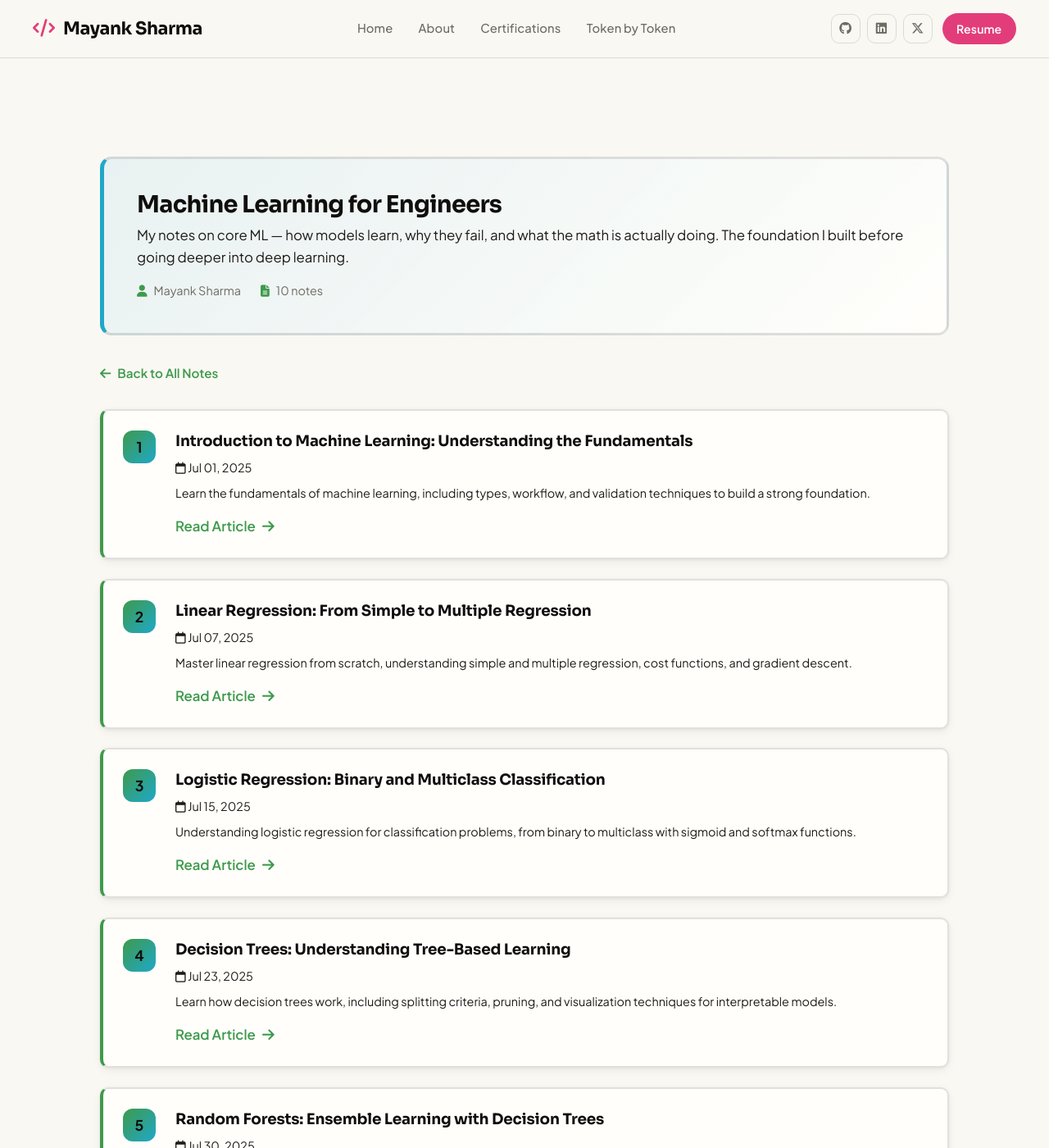
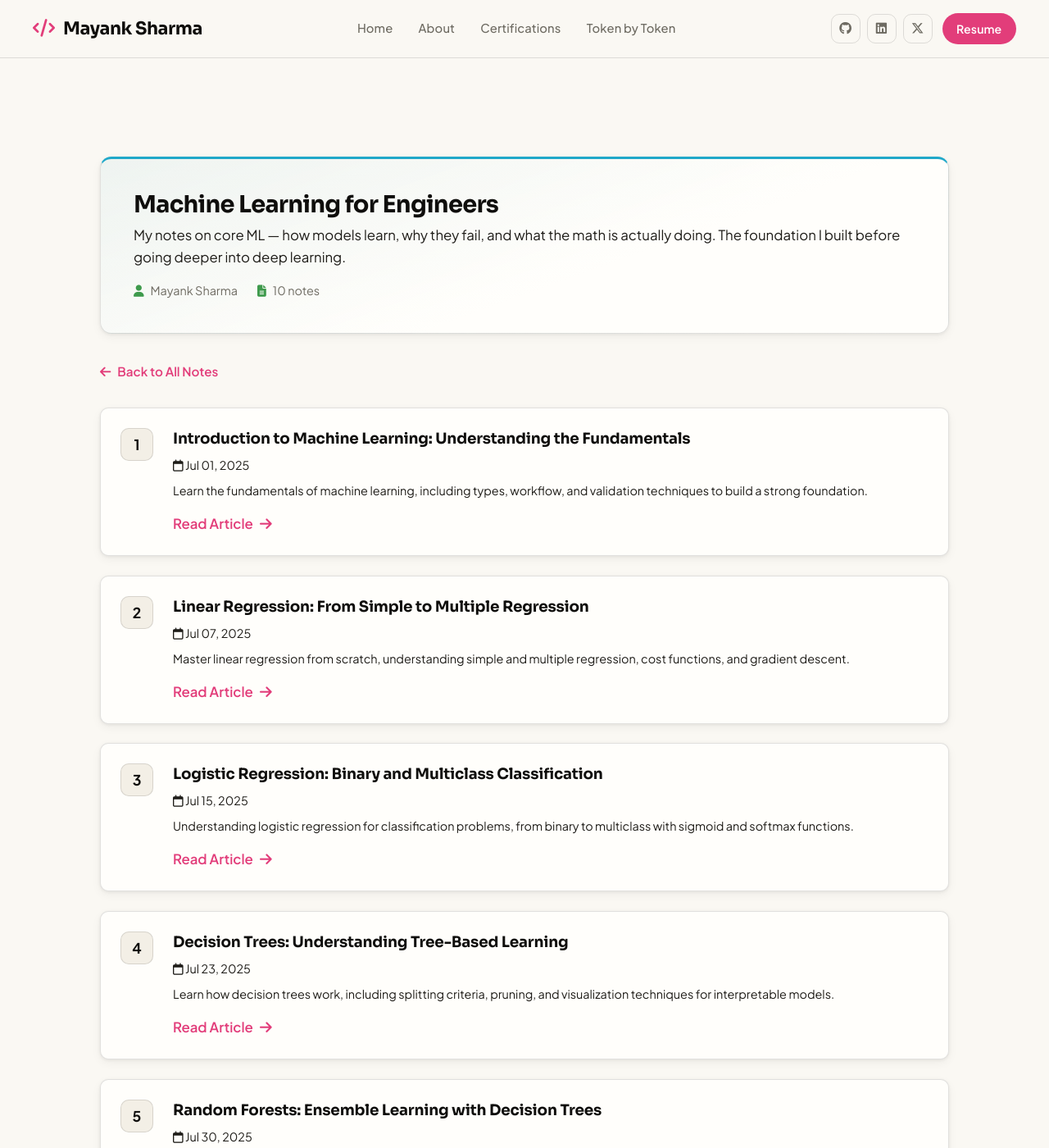
Before and after one commit to mayank1101/mayank1101.github.io, a Jekyll site: the page built from series/machine-learning/index.html, in a window 1280 px wide and 1400 px high. Shown: the whole window at 82% size. Built offline with Jekyll 4.4.1, drawn with Linux system fonts in a browser that asks for light colours.

Commit message:
cleaned css

```diff
--- a/_sass/_about.scss
+++ b/_sass/_about.scss
@@ -52,8 +52,8 @@
   }
 
   strong {
-    color: var(--accent-green);
-    font-weight: 600;
+    color: var(--text-bright);
+    font-weight: 700;
   }
 
   em {
@@ -78,19 +78,18 @@
 
   span {
     background: var(--card);
-    border: 2px solid var(--border);
+    border: 1px solid var(--border);
     padding: 0.5rem 1rem;
     border-radius: $border-radius-md;
     font-size: 0.9rem;
     font-weight: 600;
-    transition: all 0.4s $transition-bounce;
+    transition: all 0.22s $transition-smooth;
     color: var(--text);
 
     &:hover {
-      background: var(--accent-yellow);
+      background: var(--bg-secondary);
       color: var(--text-bright);
-      border-color: var(--accent-pink);
-      transform: translateY(-3px);
+      border-color: var(--border-bright);
     }
   }
 }
@@ -132,10 +131,10 @@
   font-size: 0.95rem;
 
   &:hover:not(:disabled) {
-    background: var(--accent-green);
-    color: var(--card);
-    border-color: var(--accent-green);
-    transform: translateY(-3px);
+    background: var(--accent-pink);
+    color: #fff;
+    border-color: var(--accent-pink);
+    transform: translateY(-2px);
   }
 
   &:disabled {
@@ -166,14 +165,14 @@
   font-size: 0.95rem;
 
   &:hover {
-    background: rgba(144, 198, 149, 0.15);
-    border-color: var(--accent-green);
-    color: var(--accent-green);
+    background: var(--bg-secondary);
+    border-color: var(--border-bright);
+    color: var(--text-bright);
   }
 
   &.active {
-    background: var(--accent-green);
-    border-color: var(--accent-green);
-    color: var(--card);
+    background: var(--accent-pink);
+    border-color: var(--accent-pink);
+    color: #fff;
   }
 }
--- a/_sass/_blog.scss
+++ b/_sass/_blog.scss
@@ -5,18 +5,16 @@
   display: flex;
   align-items: center;
   gap: 2rem;
-  background: linear-gradient(135deg, rgba(180, 215, 233, 0.15), rgba(255, 212, 186, 0.15));
-  border: 3px solid var(--border-bright);
-  border-left: 5px solid var(--accent-green);
+  background: var(--card);
+  border: 1px solid var(--border);
+  border-left: 3px solid var(--accent-green);
   border-radius: $border-radius-lg;
   padding: 2rem;
   margin-bottom: 3rem;
-  backdrop-filter: blur(10px);
-  transition: all 0.4s $transition-bounce;
+  transition: box-shadow 0.22s $transition-smooth;
 
   &:hover {
-    border-left-color: var(--accent-pink);
-    transform: translateY(-3px);
+    box-shadow: var(--shadow-medium);
   }
 }
 
@@ -28,7 +26,7 @@
     height: 150px;
     object-fit: cover;
     border-radius: $border-radius-md;
-    border: 3px solid var(--accent-green);
+    border: 1px solid var(--border);
   }
 }
 
@@ -38,12 +36,13 @@
 
 .series-label {
   display: inline-block;
-  background: var(--gradient-secondary);
-  color: var(--text-bright);
-  padding: 0.4rem 0.8rem;
-  border-radius: 12px;
-  font-size: 0.85rem;
-  font-weight: 700;
+  background: var(--tint-green);
+  color: var(--accent-green);
+  border: 1px solid rgba(62, 154, 76, 0.2);
+  padding: 0.35rem 0.8rem;
+  border-radius: $border-radius-round;
+  font-size: 0.82rem;
+  font-weight: 600;
   margin-bottom: 0.8rem;
 
   i {
@@ -77,18 +76,22 @@
   display: flex;
   flex-direction: column;
   overflow: hidden;
-  border-left: 5px solid var(--accent-pink);
-  background: linear-gradient(135deg, rgba(255, 182, 193, 0.1), rgba(180, 215, 233, 0.1));
+  border: 1px solid var(--border);
+  border-top: 3px solid var(--accent-pink);
+  background: var(--card);
   border-radius: $border-radius-lg;
-  transition: all 0.4s $transition-bounce;
+  box-shadow: var(--shadow-soft);
+  transition: transform 0.22s $transition-smooth,
+              box-shadow 0.22s $transition-smooth,
+              border-color 0.22s ease;
 
   &:hover {
-    border-left-color: var(--accent-green);
-    background: linear-gradient(135deg, rgba(144, 198, 149, 0.15), rgba(255, 212, 186, 0.15));
-    transform: translateY(-4px);
+    transform: translateY(-3px);
+    box-shadow: var(--shadow-hover);
+    border-color: var(--border-bright);
 
     .blog-card-image img {
-      transform: scale(1.05);
+      transform: scale(1.04);
     }
   }
 }
@@ -139,36 +142,36 @@
   display: inline-flex;
   align-items: center;
   gap: 0.5rem;
-  color: var(--accent-green);
+  color: var(--accent-pink);
   font-weight: 600;
-  transition: all 0.4s $transition-bounce;
+  transition: color 0.22s $transition-smooth;
   align-self: flex-start;
   margin-top: auto;
   padding-top: 1rem;
 
   &:hover {
-    color: var(--accent-pink);
-    transform: translateX(8px);
+    color: var(--accent-purple);
 
     i {
-      transform: translateX(5px);
+      transform: translateX(4px);
     }
   }
 
   i {
-    transition: transform 0.4s $transition-bounce;
+    transition: transform 0.22s $transition-smooth;
   }
 }
 
 // Blog listing - Series badge
 .blog-series-badge {
   display: inline-block;
-  background: var(--gradient-secondary);
-  color: var(--text-bright);
-  padding: 0.4rem 0.9rem;
-  border-radius: $border-radius-lg;
+  background: var(--tint-green);
+  color: var(--accent-green);
+  border: 1px solid rgba(62, 154, 76, 0.2);
+  padding: 0.35rem 0.9rem;
+  border-radius: $border-radius-round;
   font-size: 0.8rem;
-  font-weight: 700;
+  font-weight: 600;
   margin-bottom: 0.5rem;
   align-self: flex-start;
 
@@ -203,19 +206,23 @@
   display: flex;
   flex-direction: row;
   overflow: hidden;
-  border-left: 5px solid var(--accent-purple);
-  background: linear-gradient(135deg, rgba(212, 181, 232, 0.1), rgba(255, 212, 186, 0.1));
+  border: 1px solid var(--border);
+  border-top: 3px solid var(--accent-purple);
+  background: var(--card);
   min-height: 200px;
   border-radius: $border-radius-lg;
-  transition: all 0.4s $transition-bounce;
+  box-shadow: var(--shadow-soft);
+  transition: transform 0.22s $transition-smooth,
+              box-shadow 0.22s $transition-smooth,
+              border-color 0.22s ease;
 
   &:hover {
-    border-left-color: var(--accent-green);
-    background: linear-gradient(135deg, rgba(144, 198, 149, 0.15), rgba(180, 215, 233, 0.15));
-    transform: translateY(-4px);
+    transform: translateY(-3px);
+    box-shadow: var(--shadow-hover);
+    border-color: var(--border-bright);
 
     .blog-card-image-list img {
-      transform: scale(1.05);
+      transform: scale(1.04);
     }
   }
 }
@@ -269,8 +276,8 @@
   align-items: center;
   justify-content: space-between;
   gap: 2rem;
-  background: linear-gradient(135deg, rgba(212, 181, 232, 0.1), rgba(180, 215, 233, 0.1));
-  border: 3px solid var(--border);
+  background: var(--card);
+  border: 1px solid var(--border);
   border-radius: $border-radius-lg;
   padding: 2rem;
   margin-top: 4rem;
@@ -295,7 +302,7 @@
   }
 
   strong {
-    color: var(--accent-green);
+    color: var(--text-bright);
     font-weight: 600;
   }
 }
@@ -421,13 +428,15 @@
   gap: 2rem;
   padding: 2.5rem;
   border-radius: $border-radius-lg;
-  border: 3px solid var(--border);
+  border: 1px solid var(--border);
+  border-top: 3px solid var(--border-bright);
   margin-bottom: 2rem;
   background: var(--card);
+  box-shadow: var(--shadow-soft);
 
   &.card-purple {
-    border-left: 5px solid var(--accent-purple);
-    background: linear-gradient(135deg, rgba(212, 181, 232, 0.15), var(--card));
+    border-top-color: var(--accent-purple);
+    background: linear-gradient(160deg, rgba(123, 63, 212, 0.05) 0%, var(--card) 60%);
 
     .series-page-icon {
       background: linear-gradient(135deg, var(--accent-purple), var(--accent-pink));
@@ -435,8 +444,8 @@
   }
 
   &.card-cyan {
-    border-left: 5px solid var(--accent-cyan);
-    background: linear-gradient(135deg, rgba(135, 206, 235, 0.15), var(--card));
+    border-top-color: var(--accent-cyan);
+    background: linear-gradient(160deg, rgba(31, 168, 201, 0.05) 0%, var(--card) 60%);
 
     .series-page-icon {
       background: linear-gradient(135deg, var(--accent-cyan), var(--accent-blue));
@@ -444,13 +453,13 @@
   }
 
   &.card-pink {
-    border-left: 5px solid var(--accent-pink);
-    background: linear-gradient(135deg, rgba(255, 182, 193, 0.15), var(--card));
+    border-top-color: var(--accent-pink);
+    background: linear-gradient(160deg, rgba(226, 61, 122, 0.05) 0%, var(--card) 60%);
   }
 
   &.card-green {
-    border-left: 5px solid var(--accent-green);
-    background: linear-gradient(135deg, rgba(144, 198, 149, 0.15), var(--card));
+    border-top-color: var(--accent-green);
+    background: linear-gradient(160deg, rgba(62, 154, 76, 0.05) 0%, var(--card) 60%);
   }
 }
 
@@ -462,9 +471,10 @@
   align-items: center;
   justify-content: center;
   font-size: 2.2rem;
-  background: var(--gradient-secondary);
+  background: var(--bg-secondary);
   color: var(--text-bright);
   flex-shrink: 0;
+  border: 1px solid var(--border);
 }
 
 .series-page-info {
@@ -508,15 +518,22 @@
   display: inline-flex;
   align-items: center;
   gap: 0.5rem;
-  color: var(--accent-green);
+  color: var(--accent-pink);
   font-weight: 600;
   font-size: 0.95rem;
   margin-bottom: 2rem;
-  transition: all 0.3s ease;
+  transition: color 0.22s $transition-smooth;
+
+  i {
+    transition: transform 0.22s $transition-smooth;
+  }
 
   &:hover {
-    color: var(--accent-pink);
-    transform: translateX(-5px);
+    color: var(--accent-purple);
+
+    i {
+      transform: translateX(-4px);
+    }
   }
 }
 
@@ -534,22 +551,28 @@
   padding: 1.5rem;
   background: var(--card);
   border-radius: $border-radius-md;
-  border: 2px solid var(--border);
-  border-left: 4px solid var(--accent-green);
-  transition: all 0.3s ease;
+  border: 1px solid var(--border);
+  box-shadow: var(--shadow-soft);
+  transition: transform 0.22s $transition-smooth,
+              box-shadow 0.22s $transition-smooth,
+              border-color 0.22s ease;
+  text-decoration: none;
+  color: inherit;
 
   &:hover {
-    border-left-color: var(--accent-pink);
-    transform: translateX(8px);
+    transform: translateY(-2px);
+    box-shadow: var(--shadow-medium);
+    border-color: var(--border-bright);
   }
 }
 
 .series-article-number {
   width: 40px;
   height: 40px;
-  border-radius: 12px;
-  background: var(--gradient-secondary);
+  border-radius: $border-radius-md;
+  background: var(--bg-secondary);
   color: var(--text-bright);
+  border: 1px solid var(--border);
   display: flex;
   align-items: center;
   justify-content: center;
@@ -614,28 +637,29 @@
 .filter-btn {
   background: var(--bg-secondary);
   color: var(--text);
-  border: 2px solid var(--border);
+  border: 1px solid var(--border);
   padding: 0.5rem 1.2rem;
-  border-radius: 12px;
+  border-radius: $border-radius-round;
   font-size: 0.9rem;
   font-weight: 600;
   cursor: pointer;
-  transition: all 0.3s ease;
+  transition: all 0.22s $transition-smooth;
   display: flex;
   align-items: center;
   gap: 0.5rem;
 
   &:hover {
-    border-color: var(--accent-green);
+    border-color: var(--border-bright);
     color: var(--text-bright);
-    background: rgba(144, 198, 149, 0.1);
+    background: var(--card);
+    box-shadow: var(--shadow-soft);
   }
 
   &.active {
-    background: var(--gradient-secondary);
-    color: var(--text-bright);
+    background: var(--accent-pink);
+    color: #fff;
     border-color: transparent;
-    box-shadow: 0 4px 15px rgba(0, 0, 0, 0.2);
+    box-shadow: var(--shadow-soft);
   }
 }
 
@@ -647,7 +671,7 @@
   letter-spacing: 0.5px;
   color: var(--accent-green);
   margin-bottom: 0.3rem;
-  background: rgba(144, 198, 149, 0.1);
+  background: var(--tint-green);
   padding: 0.2rem 0.6rem;
-  border-radius: 6px;
+  border-radius: $border-radius-sm;
 }
--- a/_sass/_case-studies.scss
+++ b/_sass/_case-studies.scss
@@ -19,8 +19,8 @@
   overflow: hidden;
 
   &:hover:not(.cs-section-card-placeholder) {
-    transform: translate(-3px, -3px);
-    box-shadow: var(--shadow-large);
+    transform: translateY(-3px);
+    box-shadow: var(--shadow-hover);
 
     .cs-section-card-action { gap: 0.8rem; }
   }
@@ -250,8 +250,8 @@
   overflow: hidden;
 
   &:hover {
-    transform: translate(-3px, -3px);
-    box-shadow: var(--shadow-large);
+    transform: translateY(-3px);
+    box-shadow: var(--shadow-hover);
 
     .case-study-card-action { gap: 0.8rem; }
     .case-study-card-number { transform: scale(1.1); }
--- a/_sass/_manifesto.scss
+++ b/_sass/_manifesto.scss
@@ -3,8 +3,8 @@
   max-width: 900px;
   margin: 3rem auto;
   background: linear-gradient(135deg, rgba(212, 181, 232, 0.08), rgba(180, 215, 233, 0.08));
-  border: 2px solid var(--border-bright);
-  border-left: 5px solid var(--accent-purple);
+  border: 1px solid var(--border);
+  border-left: 3px solid var(--accent-purple);
   border-radius: $border-radius-lg;
   padding: 3rem;
   backdrop-filter: blur(10px);
@@ -64,7 +64,7 @@
   padding: 2rem;
   background: rgba(180, 215, 233, 0.1);
   border-radius: $border-radius-md;
-  border: 2px solid var(--border);
+  border: 1px solid var(--border);
 
   h3 {
     color: var(--accent-green);
```
